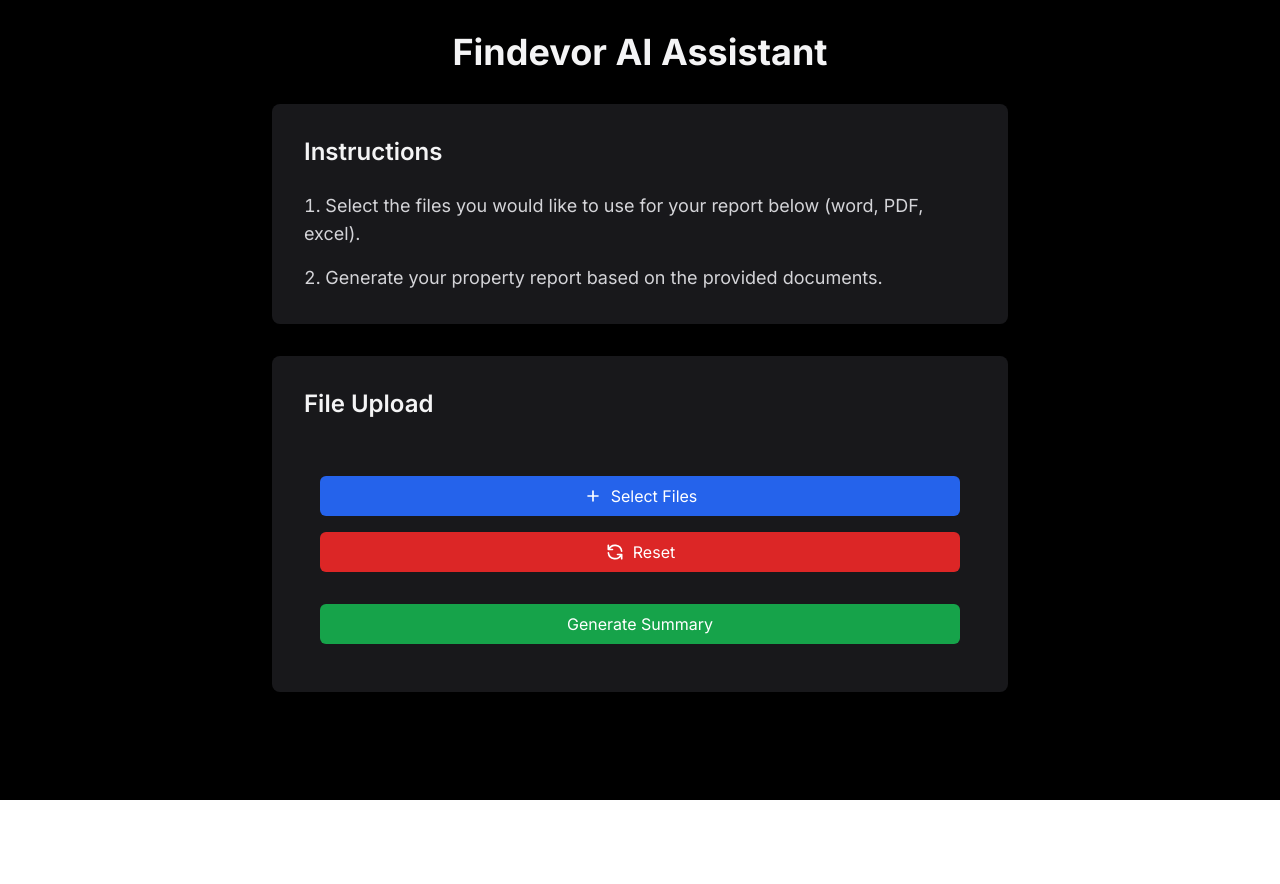
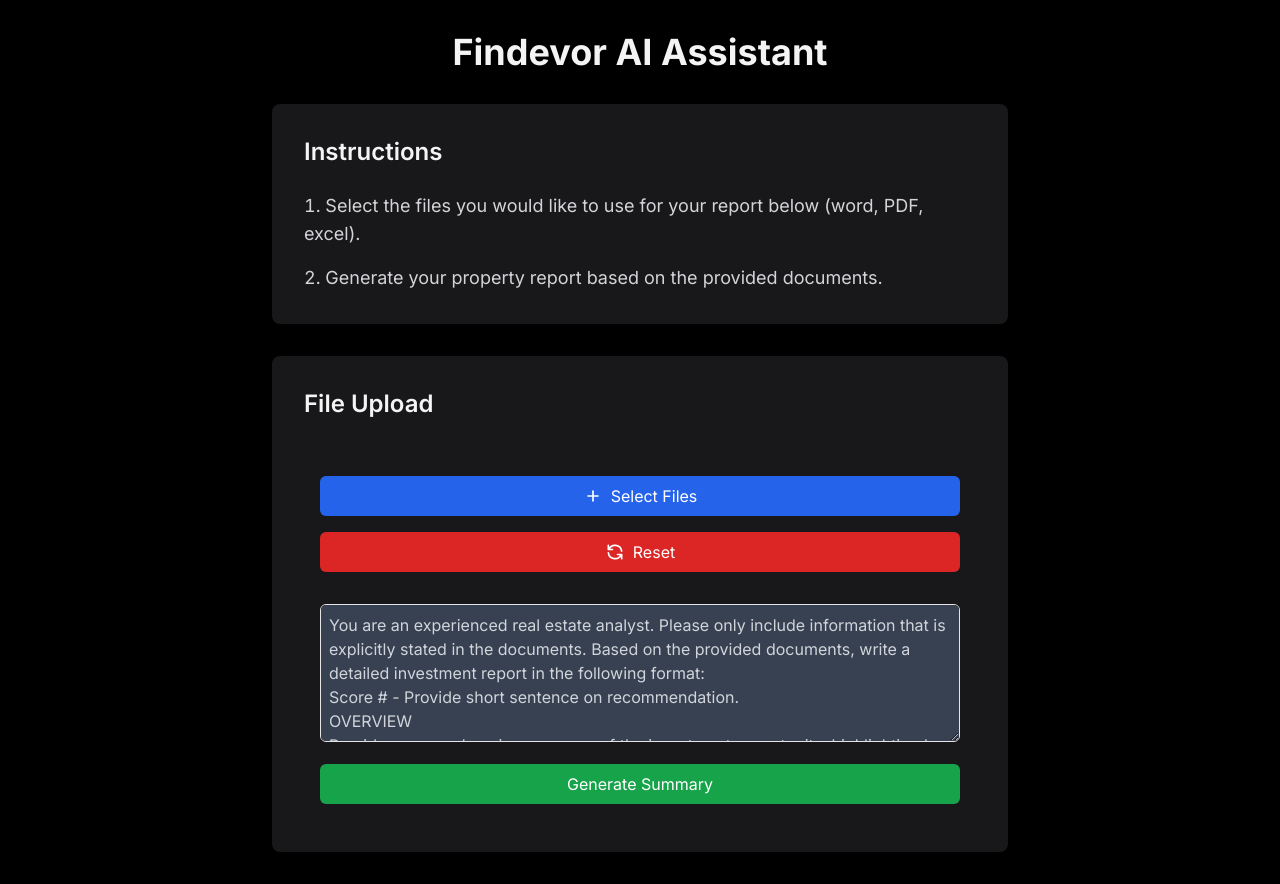
Before and after one commit to virgilttr/sukuna, a Next.js app in the folder frontend/: page / in a window 1280 px wide. Before the commit the page ends 800 px from the top, so only its background shows below. Built offline with nearby package versions, Linux system fonts and the light colour scheme.

Commit message:
Readd prompt setter

```diff
--- a/frontend/components/uploader.tsx
+++ b/frontend/components/uploader.tsx
@@ -383,6 +383,13 @@ Score: 4 - Recommend further analysis of the Coastal Keys Resort. The property s
           Some files exceed the 4.5 MB size limit and cannot be processed.
         </p>
       )}
+      <textarea
+        value={prompt}
+        onChange={(e) => setPrompt(e.target.value)}
+        placeholder="Enter your prompt here..."
+        className="w-full p-2 border rounded-md bg-gray-700 text-gray-300 placeholder-gray-500"
+        rows={5}
+      />
       <div className="flex space-x-2">
         <button
           onClick={requestSummary}
```
